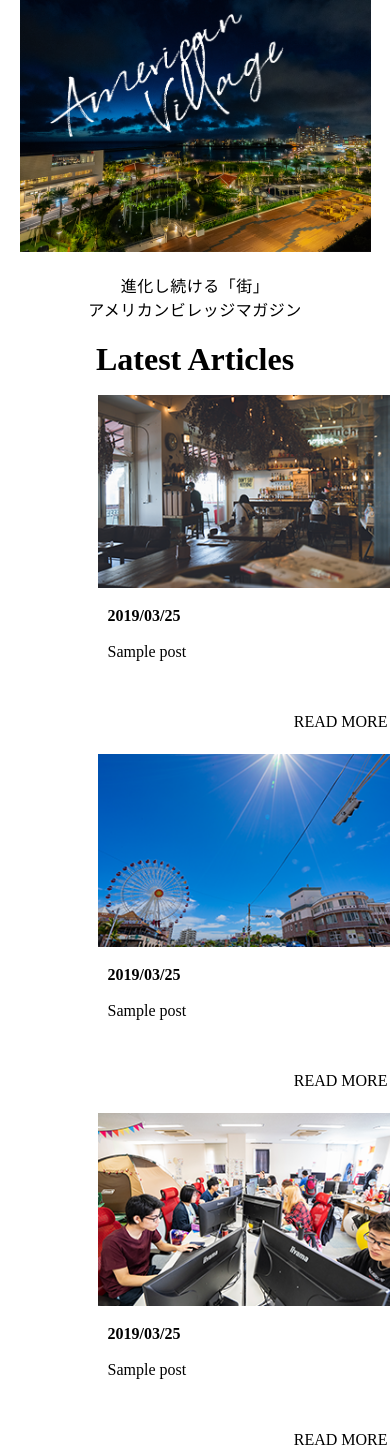
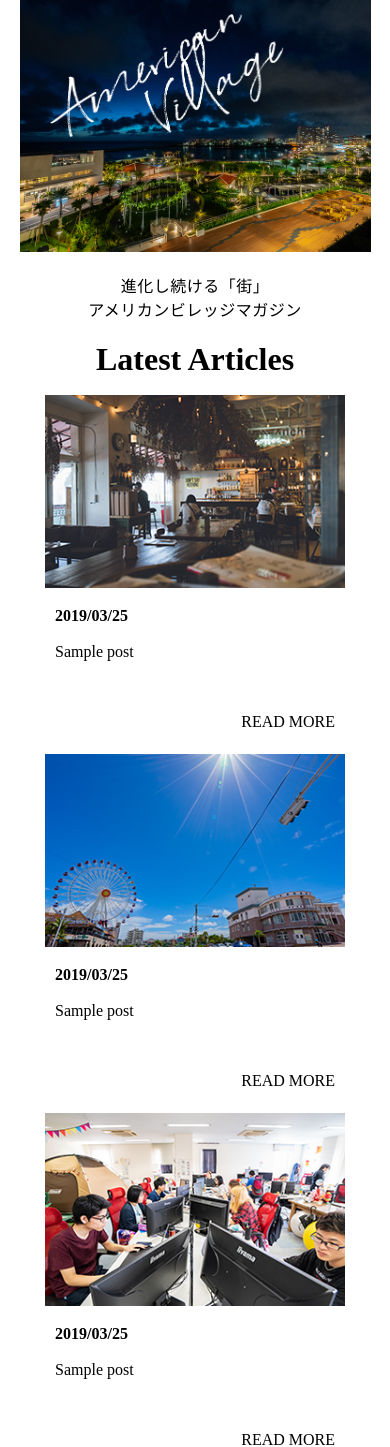
Before and after one commit to HirokoAB/OJT, a WordPress theme: template index.php in a window 390 px wide. Shown: the part 286-1733 px from the top of the page. Run offline with PHP 8.4 and a stand-in for WordPress, Linux system fonts and the light colour scheme; the site name, menu and one post (Sample post) are stand-ins, and other content is empty.

Commit message:
記事部分　レスポンシブ調整

```diff
--- a/css/style.css
+++ b/css/style.css
@@ -77,7 +77,7 @@ a{
 
 /*記事一覧*/
 #blog_archive{
-  width: 60%;
+  width: 80%;
   margin: auto;
 }
 
@@ -232,7 +232,7 @@ footer{
 
   .img-box{
     flex-direction: column;
-    width: 50%;
+    max-width: 100%;
     margin: 20px auto;
   }
 
--- a/index.php
+++ b/index.php
@@ -38,7 +38,7 @@
     </div>
   </header>
 
-  <div id="blog_articles">
+  <div id="blog_archive">
     <!-- 記事一覧 -->
     <main class="articles">
       <h1>Latest Articles</h1>
```
Lines whose indentation alone changed are shown as unchanged.
